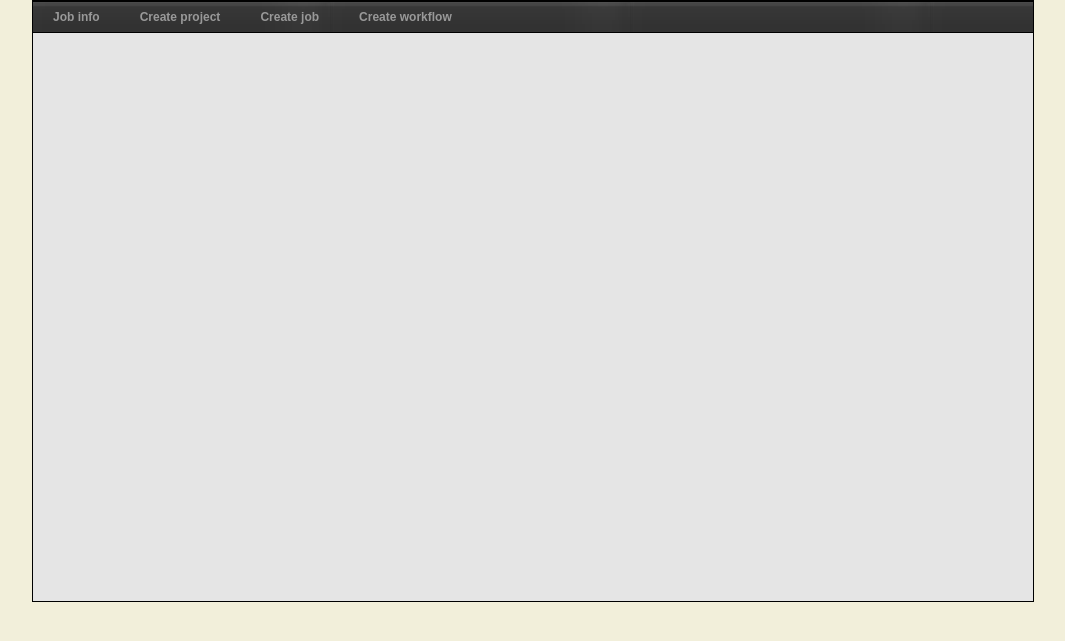
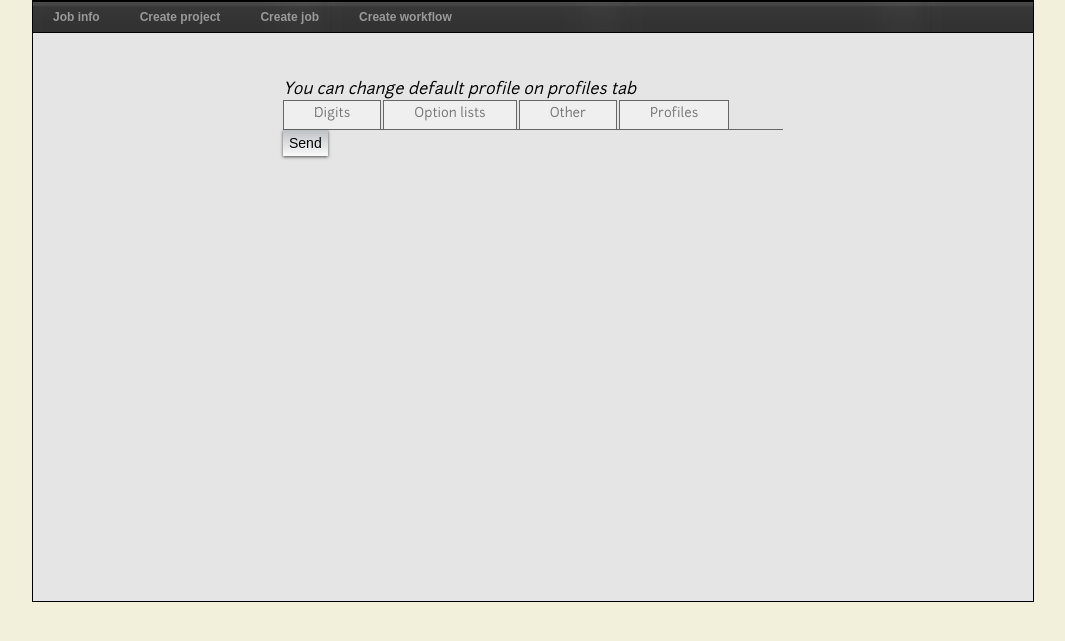
Before and after one commit to antoniopuero/client, a PHP site: page /form.php in a window 1280 px wide. Shown: the top 641 px of the page, without its empty margins (107-1172 px from the left). Run offline with PHP 8.4, Linux system fonts and the light colour scheme.

Commit message:
selector of default profiles is done

```diff
--- a/css/form.css
+++ b/css/form.css
@@ -1,11 +1,10 @@
 /*------form_container--*/
-#wrap{
-    width: 600px;
+
+#form_container{
+    position: relative;
+    width: 500px;
     height: 400px;
     margin: 50px auto 10px;
-}
-#form_container{
-    display: none;
 }
 #form_container label
 {
@@ -37,6 +36,47 @@ padding: 2px 6px
 }
 #form_container  p{
     font-weight: bold;
+}
+button{
+    font-family: Arial, Helvetica, sans-serif;
+    font-size: 14px;
+    color: #000000;
+    padding: 5px 6px;
+    margin: 0;
+    background: -moz-linear-gradient(
+        top,
+        #bec1c4 0%,
+        #fafafa);
+    background: -webkit-gradient(
+        linear, left top, left bottom,
+        from(#bec1c4),
+        to(#fafafa));
+    -moz-border-radius: 0px;
+    -webkit-border-radius: 0px;
+    border-radius: 0px;
+    border: 0px solid #ffffff;
+    -moz-box-shadow:
+        0px 1px 3px rgba(074,074,074,1),
+        inset 0px 0px 1px rgba(255,255,255,0);
+    -webkit-box-shadow:
+        0px 1px 3px rgba(074,074,074,1),
+        inset 0px 0px 1px rgba(255,255,255,0);
+    box-shadow:
+        0px 1px 3px rgba(074,074,074,1),
+        inset 0px 0px 1px rgba(255,255,255,0);
+    text-shadow:
+        0px -1px 0px rgba(255,255,255,0),
+        0px 1px 0px rgba(255,255,255,0.3);
+}
+button:active{
+    background: -moz-linear-gradient(
+        top,
+        #434445 0%,
+        #a1a1a1);
+    background: -webkit-gradient(
+        linear, left top, left bottom,
+        from(#434445),
+        to(#a1a1a1));
 }
 /*-----jquery tools-----*/
 ul.tabs {
--- a/css/main.css
+++ b/css/main.css
@@ -16,47 +16,6 @@ body{
     min-height: 100%;
     background: #F2EFDA;
     font-family: 'junction';
-}
-button{
-    font-family: Arial, Helvetica, sans-serif;
-    font-size: 14px;
-    color: #000000;
-    padding: 5px 6px;
-    margin: 0;
-    background: -moz-linear-gradient(
-        top,
-        #bec1c4 0%,
-        #fafafa);
-    background: -webkit-gradient(
-        linear, left top, left bottom,
-        from(#bec1c4),
-        to(#fafafa));
-    -moz-border-radius: 0px;
-    -webkit-border-radius: 0px;
-    border-radius: 0px;
-    border: 0px solid #ffffff;
-    -moz-box-shadow:
-        0px 1px 3px rgba(074,074,074,1),
-        inset 0px 0px 1px rgba(255,255,255,0);
-    -webkit-box-shadow:
-        0px 1px 3px rgba(074,074,074,1),
-        inset 0px 0px 1px rgba(255,255,255,0);
-    box-shadow:
-        0px 1px 3px rgba(074,074,074,1),
-        inset 0px 0px 1px rgba(255,255,255,0);
-    text-shadow:
-        0px -1px 0px rgba(255,255,255,0),
-        0px 1px 0px rgba(255,255,255,0.3);
-}
-button:active{
-    background: -moz-linear-gradient(
-        top,
-        #434445 0%,
-        #a1a1a1);
-    background: -webkit-gradient(
-        linear, left top, left bottom,
-        from(#434445),
-        to(#a1a1a1));
 }
 /*-----------wrapper-------*/
 #wrapper{
--- a/form.php
+++ b/form.php
@@ -1,16 +1,13 @@
 <?php include 'views/header.php'; ?>
-	<div id='wrap'>
 	<div id='form_container'>
+        <div><em>You can change default profile on profiles tab</em></div>
             <form id ="new_project" name="data" method="post">
-                <b>Profiles: </b>
-                <select name="profiles">
-                    <option name="user_settings">&lt;user&gt;</option>
-                </select>
                     <div id="tabs">
                         <ul class = "tabs">
                             <li><a href="#tabs-digits">Digits</a></li>
                             <li><a href="#tabs-lists">Option lists</a></li>
                             <li><a href="#tabs-other">Other</a></li>
+                            <li><a href="#tabs-profiles">Profiles</a></li>
                         </ul>
                         <div class="panes">
                             <div id="tabs-digits">
@@ -19,15 +16,15 @@
                             </div>
                             <div id="tabs-other">
                             </div>
+                            <div id="tabs-profiles">
+                                <b>Profiles: </b>
+                                <select name="profiles">
+                                    <option name="user_settings">&lt;user&gt;</option>
+                                </select>
+                            </div>
                         </div>
                     </div>
                 <button class="send_button">Send</button>
             </form>
 	</div>
-	</div>
-	<!--<script type="text/javascript">
-	(function (Events) {
-        Events.formConstruct($('#form_container'));
-	})(Events);
-	</script>-->
 <?php include 'views/footer.php'; ?>
--- a/js/app/common.js
+++ b/js/app/common.js
@@ -35,7 +35,7 @@ Builder.prototype = {
 			i = 0,
 			element,
 			prop;
-		this.addProfilesToForm(container.find('select[name="profiles"]'), config.profiles);
+		this.addProfilesToForm(container, config.profiles);
 		for (prop in config) {
 			if ((config[prop] === 'int') || (config[prop] === 'float')) {
 				element =  $('<p>' + this.firstLetter(prop.toString()) + '</p><input type="text" name="' + prop + '" class="' + config[prop] + ' input" size="40">');
@@ -78,16 +78,56 @@ Builder.prototype = {
 		"use strict";
 		form.find('.error_message').detach();
 	},
+	useProfile: function (formObject, profile) {
+		"use strict";
+		var val,
+			inputEl,
+			textEl,
+			selectEl,
+			fieldEl,
+			i;
+		formObject = $(formObject);
+		for (val in profile) {
+			if (!$.isArray(profile[val])) {
+				if (profile[val] === true) {
+					formObject.find('.booltrue[name="' + val + '"]').attr('checked', true);
+				} else if (profile[val] === false) {
+					formObject.find('.boolfalse[name="' + val + '"]').attr('checked', true);
+				} else {
+					inputEl = formObject.find('input[name="' + val + '"]');
+					textEl = formObject.find('textarea[name="' + val + '"]');
+					if ((inputEl.get(0) !== undefined) && (inputEl.attr('type') === 'text')) {
+						inputEl.val(profile[val]);
+					} else if (textEl.get(0) !== undefined) {
+						textEl.val(profile[val]);
+					}
+				}
+			} else {
+				selectEl = formObject.find('select[name="' + val + '"]');
+				fieldEl = formObject.find('fieldset[name="' + val + '"]');
+				if (selectEl.get(0) !== undefined) {
+					for (i = 0; i < profile[val].length; i += 1) {
+						selectEl.find('option[value="' + profile[val][i] + '"]').attr('selected', true);
+					}
+				} else if (fieldEl.get(0) !== undefined) {
+					for (i = 0; i < profile[val].length; i += 1) {
+						fieldEl.find('input[name="' + profile[val][i] + '"]').attr('checked', true);
+					}
+				}
+			}
+		}
+	},
 	changeProfile: function (e) {
 		"use strict";
-		console.log(e);
 		var targetName = e.target.selectedOptions[0].innerText;
-		console.log(targetName);
+		e.data.self.useProfile(e.target.form, e.data.profiles[targetName]);
 	},
-	addProfilesToForm: function (selectObject, profiles) {
+	addProfilesToForm: function (container, profiles) {
 		"use strict";
-		var profile;
-		selectObject.on('change', this.changeProfile);
+		var profile,
+			selectObject = container.find('select[name="profiles"]');
+		console.dir(profiles);
+		selectObject.on('change', {self: this, profiles: profiles}, this.changeProfile);
 		for (profile in profiles) {
 			selectObject.append($('<option name="' + profile + '">' + profile + '</option>'));
 		}
--- a/js/app/events.js
+++ b/js/app/events.js
@@ -67,7 +67,6 @@ Events = {
 		"use strict";
 		var jsonData = this.connect.send();
 		Events.build.buildForm(jsonData, container);
-		container.show();
 	}
 };
 /*-------------------------------constant handlers--------------------------------*/
```
Lines whose indentation alone changed are shown as unchanged.
